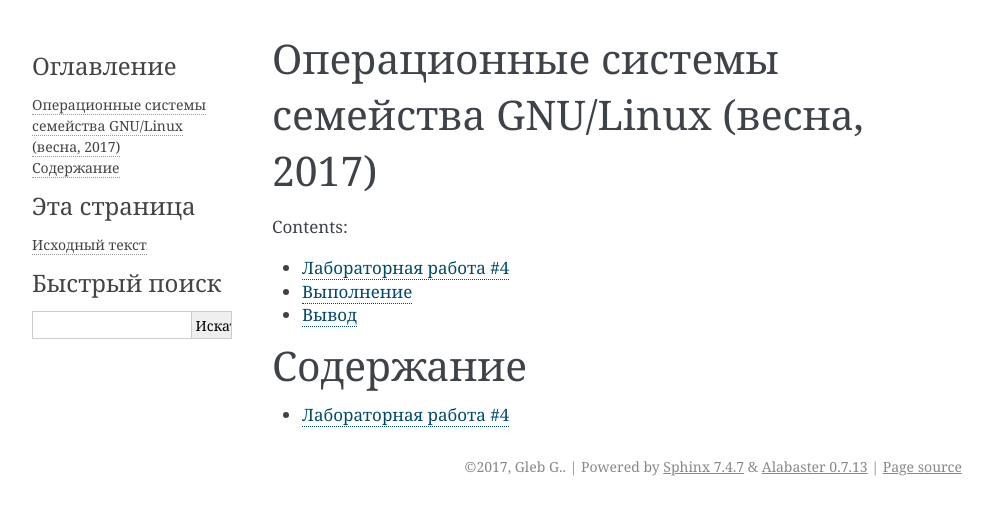
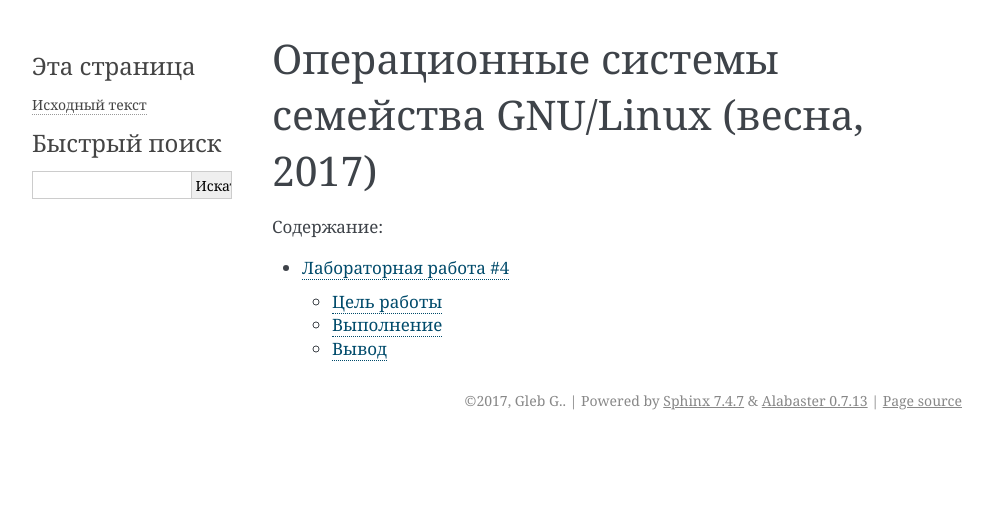
Before and after one commit to MrP4p3r/gnu-linux-class, a Sphinx documentation site: the page built from docs/index.rst, in a window 1280 px wide. Shown: the top 515 px of the page, without its empty margins (148-1140 px from the left). Built offline with Sphinx 7.4.7, drawn with Linux system fonts in a browser that asks for light colours.

Commit message:
Немного подравил содержание, разделы и подразделы

```diff
--- a/docs/index.rst
+++ b/docs/index.rst
@@ -8,11 +8,6 @@
 
 .. toctree::
    :maxdepth: 2
-   :caption: Contents:
+   :caption: Содержание:
 
    lab4
-
-Содержание
-==========
-
-* :doc:`lab4`
--- a/docs/lab4.rst
+++ b/docs/lab4.rst
@@ -2,7 +2,8 @@
 Лабораторная работа #4
 ======================
 
-Цели работы:
+Цель работы
+-----------
 
 1. Приобретение навыков по управлению процессами.
 2. Изучение системного вызова fork().
@@ -11,7 +12,7 @@
 5. Использование удаленных серверов для трансляции приложений.
 
 Выполнение
-==========
+----------
 
 В работе была исследована возможность использования контейнеров Docker
 для сборки и запуска программ.
@@ -50,7 +51,7 @@
 .. image:: _static/img/lab4/result.png
 
 Вывод
-=====
+-----
 
 Docker не так сложен в понимании основ работы с ним, как кажется на
 первый взгляд.
```
